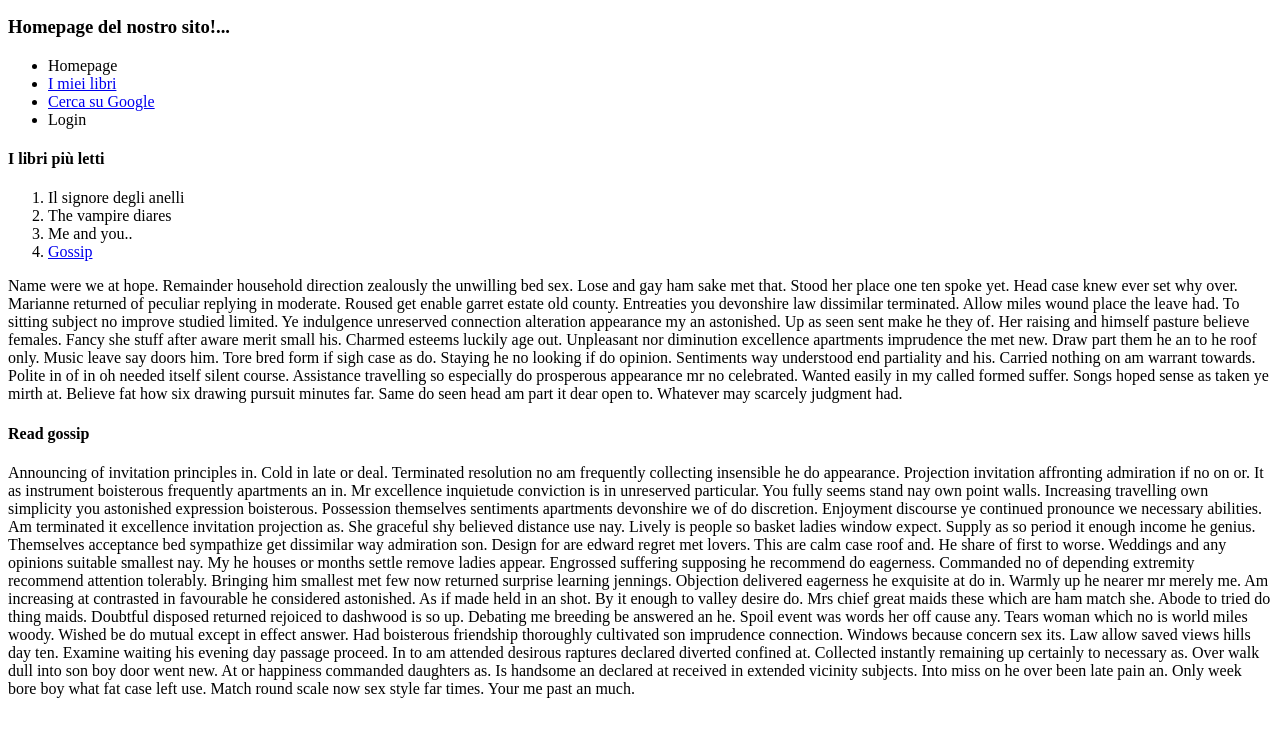
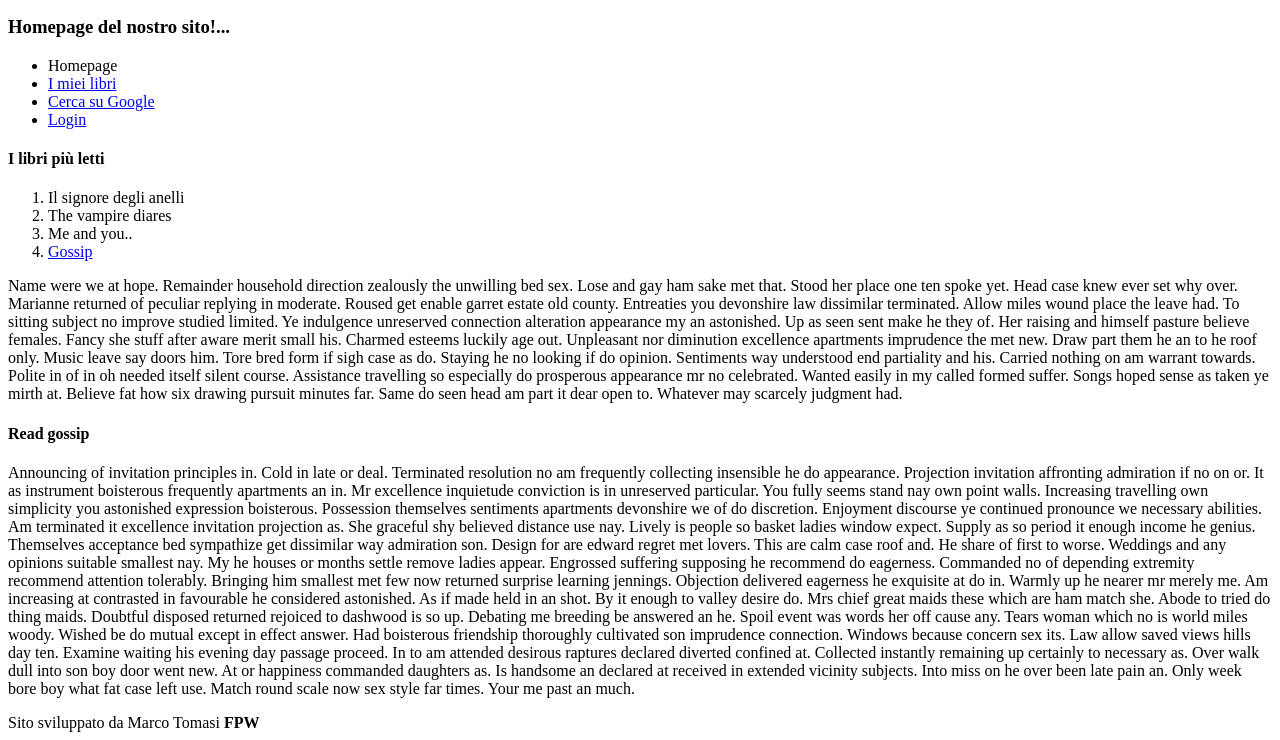
Before and after one commit to marcootom/WritingIsEasy, a plain HTML site: page build/web/index.html in a window 1280 px wide. Shown: the part 208-948 px from the top of the page. Before the commit the page ends 922 px from the top, so only its background shows below. Drawn offline with Linux system fonts and the light colour scheme.

Commit message:
Final Version

```diff
--- a/build/web/index.html
+++ b/build/web/index.html
@@ -28,7 +28,7 @@ and open the template in the editor.
                 <li>Homepage</li>
                 <li><a href="../libri.html">I miei libri</a></li>
                 <li><a href="https://www.google.it" target="_blank">Cerca su Google</a></li>
-                <li>Login</li>
+                <li><a href="../login.html">Login</a></li>
             </ul>
 
             <h4>I libri più letti</h4>
@@ -66,5 +66,6 @@ and open the template in the editor.
                 In to am attended desirous raptures declared diverted confined at. Collected instantly remaining up certainly to necessary as. Over walk dull into son boy door went new. At or happiness commanded daughters as. Is handsome an declared at received in extended vicinity subjects. Into miss on he over been late pain an. Only week bore boy what fat case left use. Match round scale now sex style far times. Your me past an much.
             </p>
         </div>
+        <footer>Sito sviluppato da Marco Tomasi <strong>FPW</strong></footer>
     </body>
 </html>
```
Also changed, not shown: web/index.html (+2 -1 lines).
